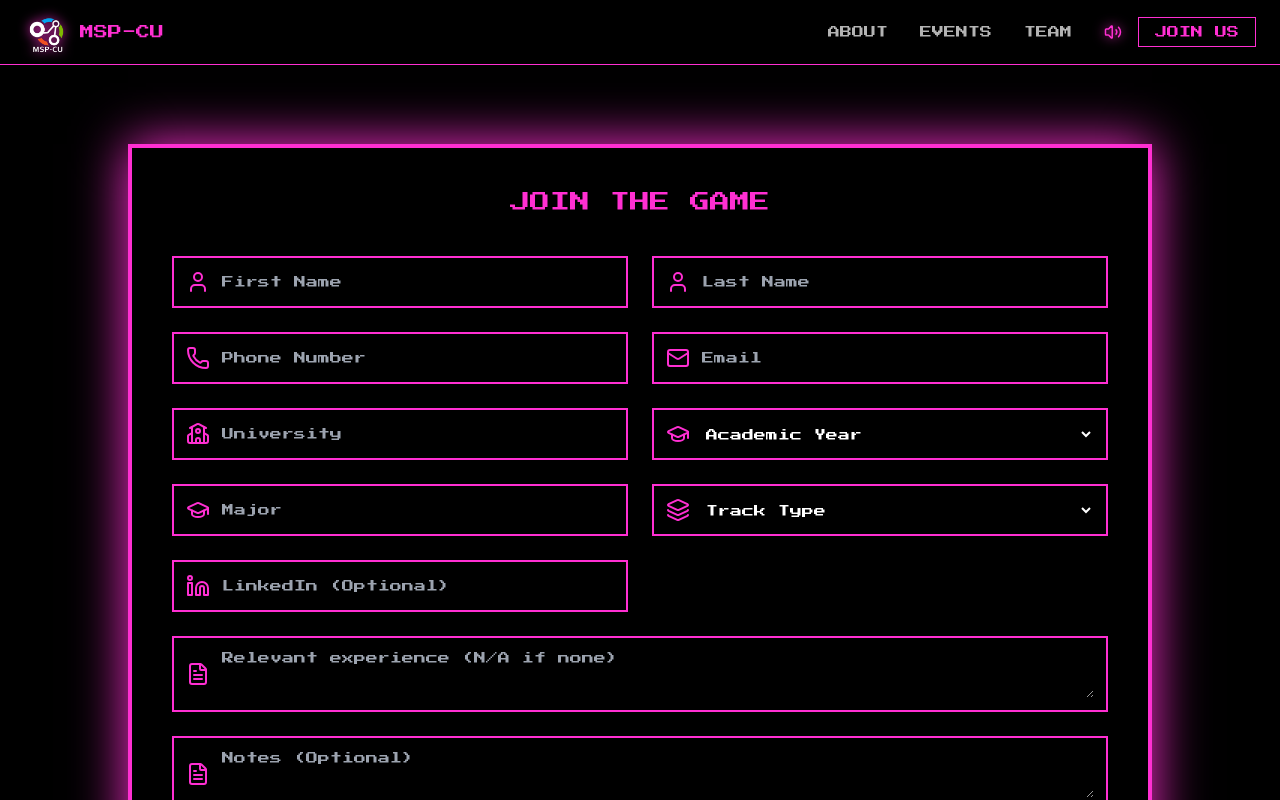
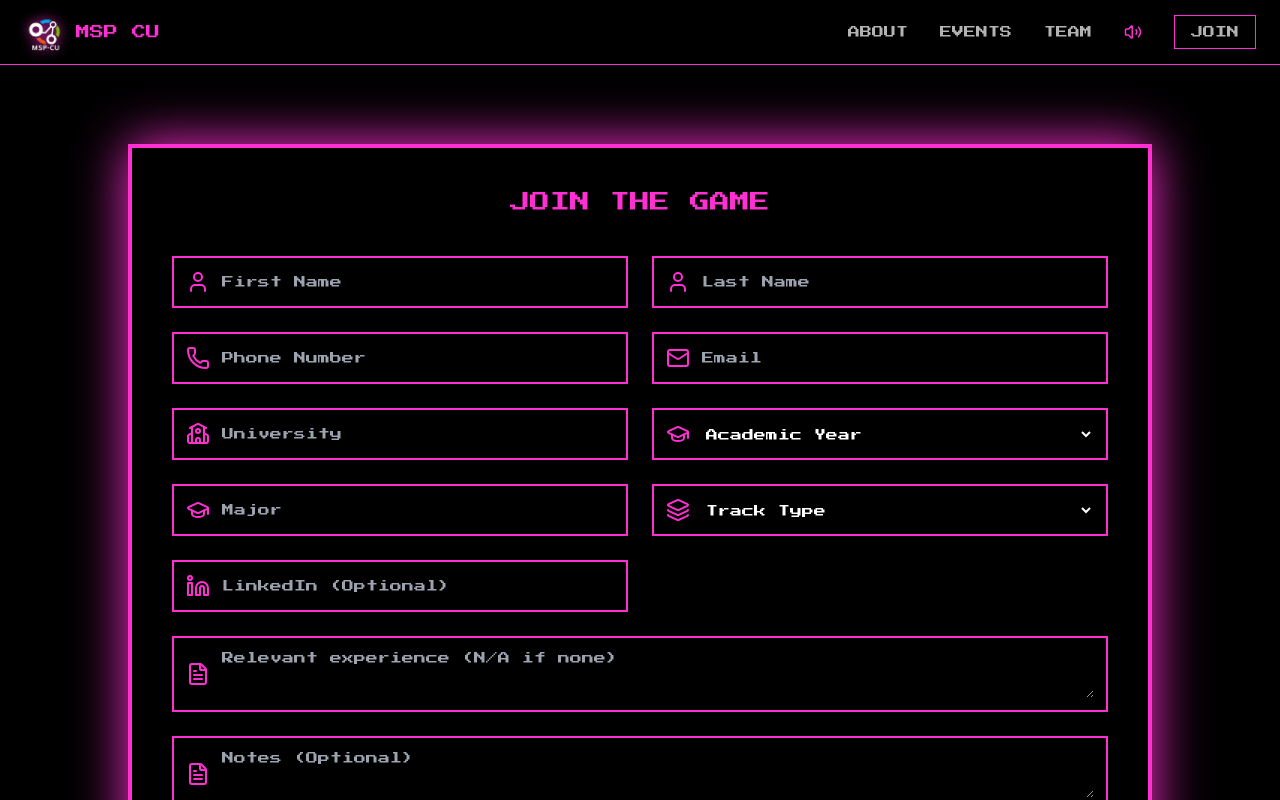
Before and after one commit to msp-cu/msp, a React (Vite) app: page /join in a window 1280 px wide. Shown: the top 800 px of the page. Built offline with nearby package versions, Linux system fonts and the light colour scheme.

Commit message:
Add files via upload

```diff
--- a/src/components/Navbar.jsx
+++ b/src/components/Navbar.jsx
@@ -1,88 +1,99 @@
 import { useState } from "react"
 import { Link } from "react-router-dom"
-import { Volume2, VolumeX } from "lucide-react"
+import { Volume2, VolumeX, Menu, X } from "lucide-react"
 import { toggleMute } from "../utils/sound"
 
 function Navbar() {
+  const [open, setOpen] = useState(false)
   const [muted, setMuted] = useState(false)
 
   return (
-    <nav className="fixed top-0 w-full z-40 bg-black/80 backdrop-blur border-b border-neonPink">
+    <>
+      {/* NAVBAR */}
+      <nav className="fixed top-0 w-full z-50 bg-black/80 backdrop-blur border-b border-neonPink">
         <div className="max-w-7xl mx-auto px-6 h-16 flex items-center justify-between">
 
-        {/* Logo + Name */}
+          {/* Logo */}
           <Link
             to="/"
-  className="flex items-center gap-3 hover:opacity-90 transition"
+            className="flex items-center gap-3"
           >
             <img
               src="/logo.png"
               alt="MSP Logo"
-    className="
-      w-11 h-11
-      object-contain
-      drop-shadow-[0_0_6px_#ff2fd2]
-    "
+              className="w-10 h-10 object-contain drop-shadow-[0_0_6px_#ff2fd2]"
             />
-  <h1 className="font-pixel text-neonPink text-sm leading-none">
-    MSP-CU
-  </h1>
+            <span className="font-pixel text-neonPink text-sm">
+              MSP CU
+            </span>
           </Link>
 
+          {/* Desktop Menu */}
+          <ul className="hidden md:flex items-center gap-8 font-pixel text-xs text-white/70">
+            <li><a href="#about" className="hover:text-neonPink">ABOUT</a></li>
+            <li><a href="#events" className="hover:text-neonPink">EVENTS</a></li>
+            <li><a href="#team" className="hover:text-neonPink">TEAM</a></li>
 
-        {/* Links */}
-        <ul className="hidden md:flex items-center gap-8 font-pixel text-xs text-white/70">
-          <li>
-            <a href="#about" className="hover:text-neonPink transition">
-              ABOUT
-            </a>
-          </li>
-          <li>
-            <a href="#events" className="hover:text-neonPink transition">
-              EVENTS
-            </a>
-          </li>
-          <li>
-            <a href="#team" className="hover:text-neonPink transition">
-              TEAM
-            </a>
-          </li>
-
-          {/* Mute + Join */}
-          <li className="flex items-center gap-4">
-
-            {/* Mute Button */}
+            {/* Mute */}
             <button
               onClick={() => setMuted(toggleMute())}
-              className="
-                text-neonPink
-                hover:text-white
-                transition
-                drop-shadow-[0_0_6px_#ff2fd2]
-              "
-              title={muted ? "Unmute" : "Mute"}
+              className="text-neonPink hover:text-white"
             >
               {muted ? <VolumeX size={18} /> : <Volume2 size={18} />}
             </button>
 
-            {/* Join Button */}
+            {/* Join */}
             <Link
               to="/join"
-              className="
-                text-neonPink
-                border border-neonPink
-                px-4 py-2
-                leading-none
-                hover:bg-neonPink hover:text-black
-                transition-all
-              "
+              className="border border-neonPink px-4 py-2 hover:bg-neonPink hover:text-black transition"
             >
-              JOIN US
+              JOIN
             </Link>
-          </li>
           </ul>
+
+          {/* Mobile Menu Button */}
+          <button
+            onClick={() => setOpen(true)}
+            className="md:hidden text-neonPink"
+          >
+            <Menu size={26} />
+          </button>
         </div>
       </nav>
+
+      {/* MOBILE MENU OVERLAY */}
+      {open && (
+        <div className="fixed inset-0 z-50 bg-black/95 flex flex-col items-center justify-center gap-10 font-pixel text-neonPink text-xl">
+
+          {/* Close */}
+          <button
+            onClick={() => setOpen(false)}
+            className="absolute top-6 right-6"
+          >
+            <X size={30} />
+          </button>
+
+          <a href="#about" onClick={() => setOpen(false)}>ABOUT</a>
+          <a href="#events" onClick={() => setOpen(false)}>EVENTS</a>
+          <a href="#team" onClick={() => setOpen(false)}>TEAM</a>
+
+          <Link
+            to="/join"
+            onClick={() => setOpen(false)}
+            className="border border-neonPink px-6 py-3"
+          >
+            JOIN
+          </Link>
+
+          <button
+            onClick={() => setMuted(toggleMute())}
+            className="mt-6"
+          >
+            {muted ? <VolumeX size={28} /> : <Volume2 size={28} />}
+          </button>
+        </div>
+      )}
+    </>
   )
 }
 
```
Lines whose indentation alone changed are shown as unchanged.
